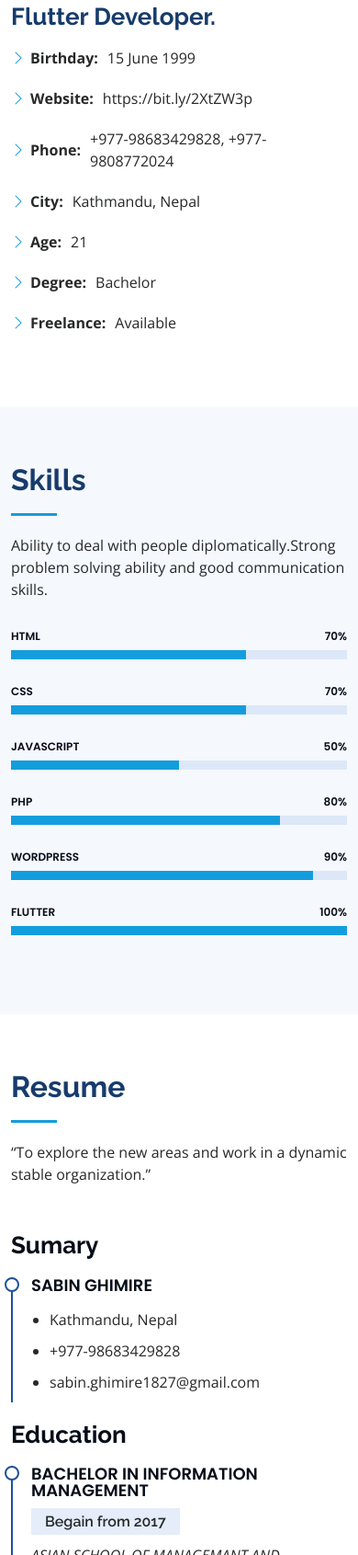
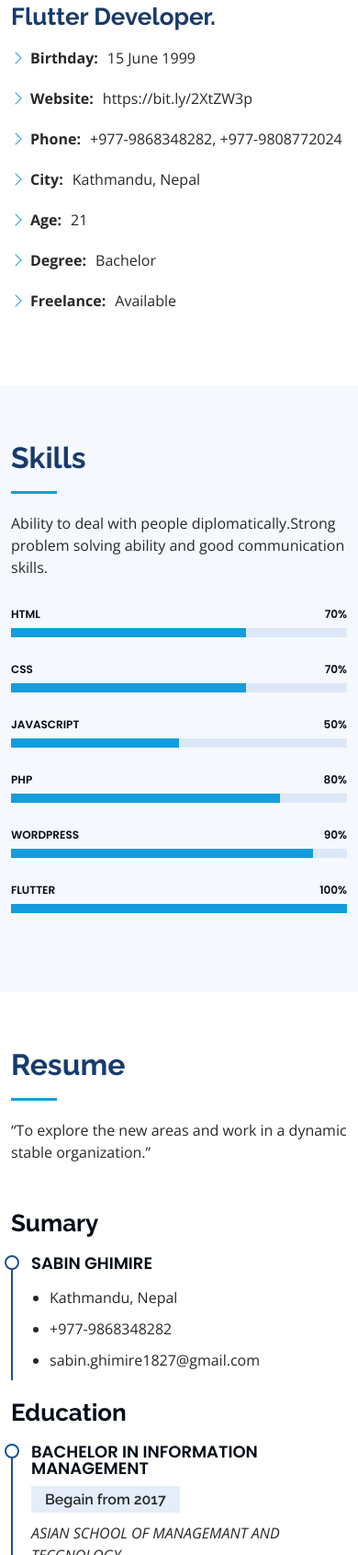
Before and after one commit to Saw2110/Portfolio, a plain HTML site: page index.html in a window 390 px wide. Shown: the part 1129-2820 px from the top of the page at 92% size. Drawn offline with nearby package versions, Linux system fonts and the light colour scheme.

Commit message:
Phone Number Correction

```diff
--- a/index.html
+++ b/index.html
@@ -103,7 +103,7 @@
                 <ul>
                   <li><i class="bi bi-chevron-right"></i> <strong>Birthday:</strong> <span>15 June 1999</span></li>
                   <li><i class="bi bi-chevron-right"></i> <strong>Website:</strong> <span>https://bit.ly/2XtZW3p</span></li>
-                  <li><i class="bi bi-chevron-right"></i> <strong>Phone:</strong> <span>+977-98683429828, +977-9808772024</span></li>
+                  <li><i class="bi bi-chevron-right"></i> <strong>Phone:</strong> <span>+977-9868348282, +977-9808772024</span></li>
                   <li><i class="bi bi-chevron-right"></i> <strong>City:</strong> <span>Kathmandu, Nepal</span></li>
                 </ul>
               </div>
@@ -258,7 +258,7 @@
               <p><em></em></p>
               <ul>
                 <li>Kathmandu, Nepal</li>
-                <li>+977-98683429828</li>
+                <li>+977-9868348282</li>
                 <li>sabin.ghimire1827@gmail.com</li>
               </ul>
             </div>
```
